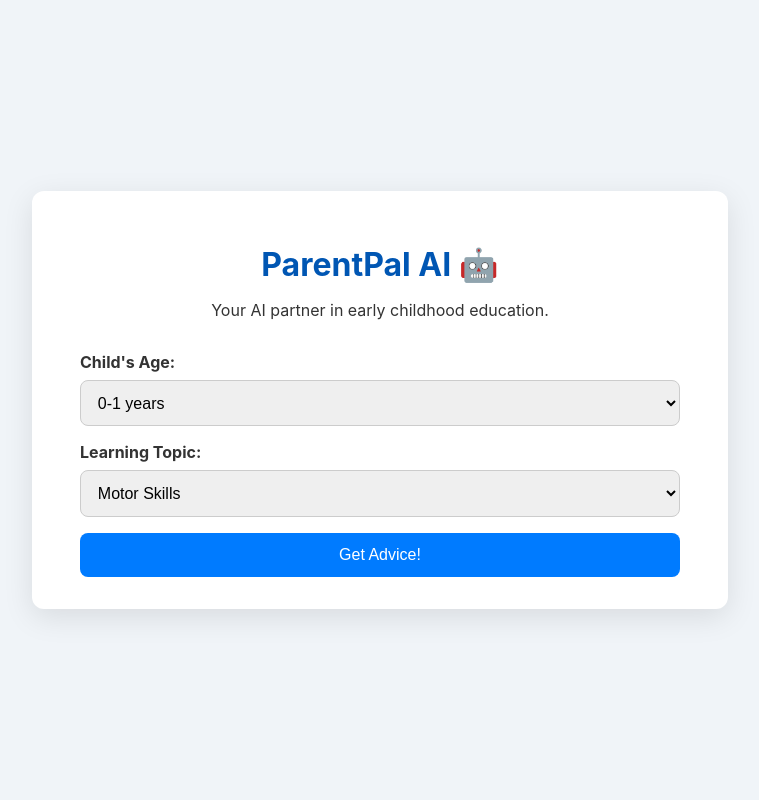
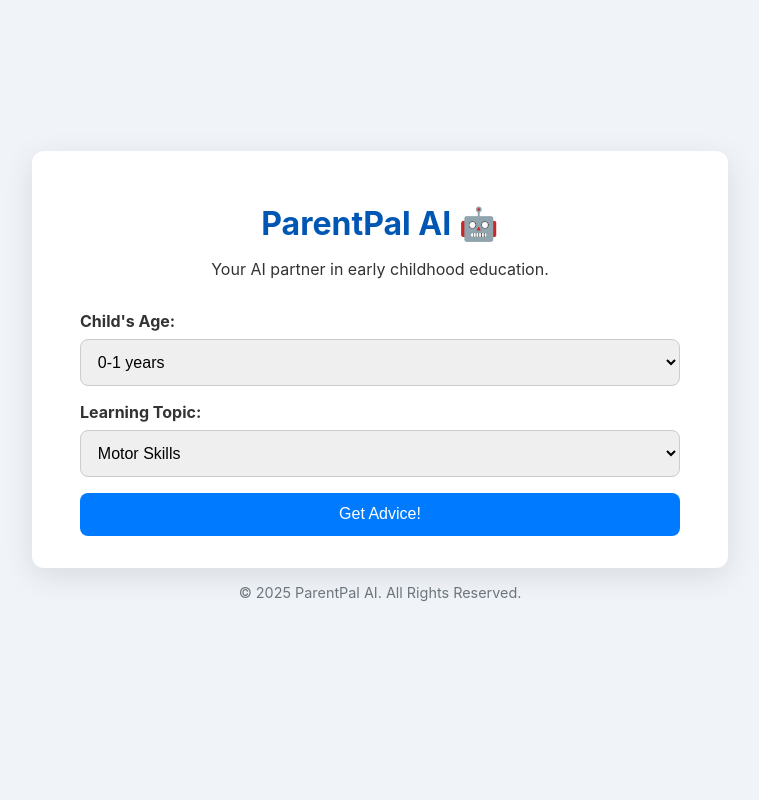
Before and after one commit to juliesuarez/AI-for-Early-Childhood-Learning, a Flask app: page / in a window 1280 px wide. Shown: the whole page, without its empty margins (260-1019 px from the left). Run offline with Flask 3, Linux system fonts and the light colour scheme.

Commit message:
feat: Add and style copyright footer

```diff
--- a/static/script.js
+++ b/static/script.js
@@ -1,6 +1,7 @@
 // static/script.js
 
 document.addEventListener('DOMContentLoaded', () => {
+    document.getElementById('year').textContent = new Date().getFullYear();
     const getAdviceBtn = document.getElementById('get-advice-btn');
     const ageRangeSelect = document.getElementById('age-range');
     const topicSelect = document.getElementById('topic');
--- a/static/style.css
+++ b/static/style.css
@@ -5,6 +5,8 @@ body {
     background-color: #f0f4f8;
     color: #333;
     display: flex;
+    /* Add this line 👇 */
+    flex-direction: column;
     justify-content: center;
     align-items: center;
     min-height: 100vh;
@@ -92,3 +94,11 @@ button:hover {
     0% { transform: rotate(0deg); }
     100% { transform: rotate(360deg); }
 }
+
+footer {
+    text-align: center;
+    margin-bottom: 2rem;
+    padding: 1rem;
+    font-size: 0.9rem;
+    color: #6c757d; /* A nice, soft gray color */
+}
--- a/templates/index.html
+++ b/templates/index.html
@@ -44,6 +44,9 @@
             </div>
         </main>
     </div>
+    <footer>
+        &copy; <span id="year"></span> ParentPal AI. All Rights Reserved.
+    </footer>
 
     <script src="{{ url_for('static', filename='script.js') }}"></script>
 </body>
```
